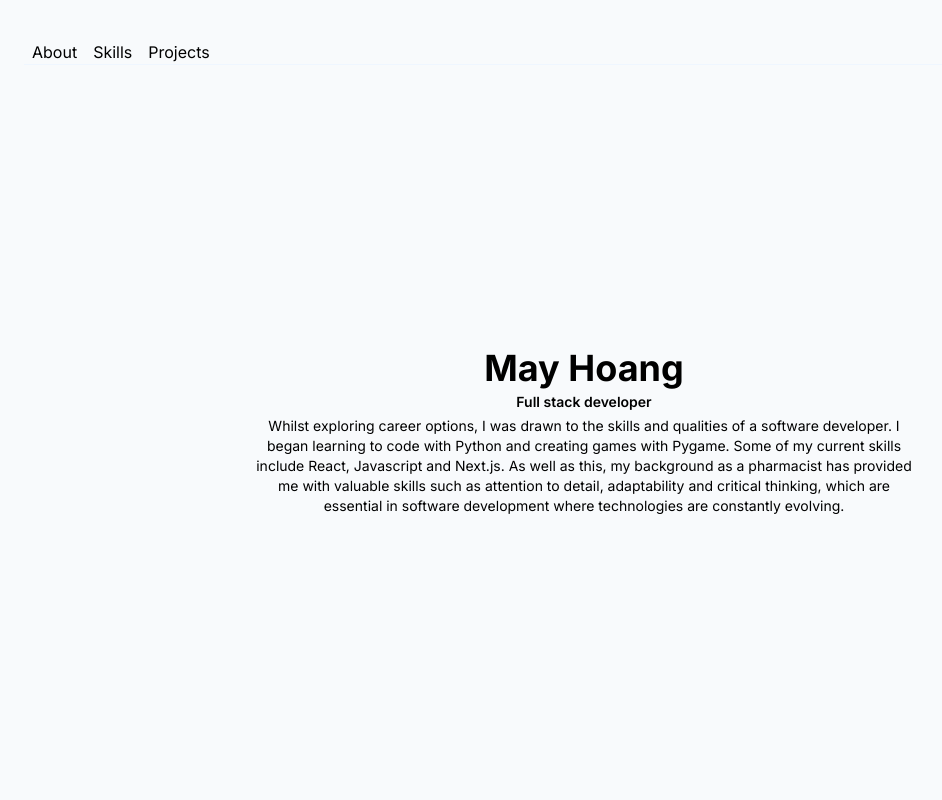
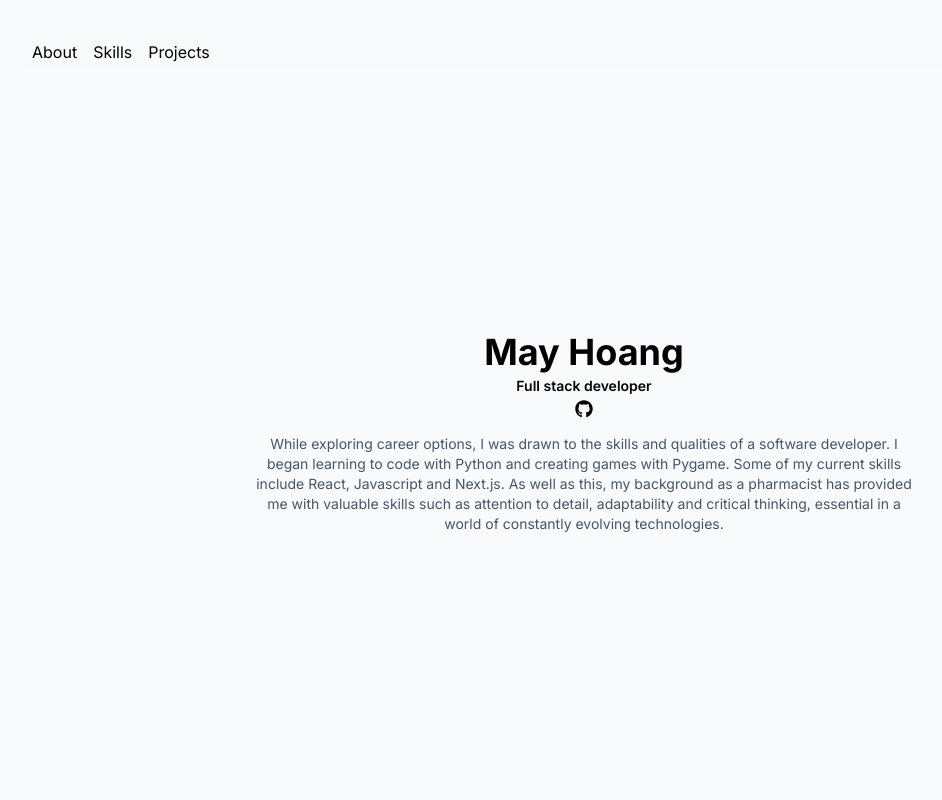
Before and after one commit to mxy-1/portfolio, a Next.js app: page / in a window 1280 px wide. Shown: the top 800 px of the page, without its empty margins (56-998 px from the left). Built offline with nearby package versions, Linux system fonts and the light colour scheme.

Commit message:
framer motion

```diff
--- a/app/components/Hero.tsx
+++ b/app/components/Hero.tsx
@@ -1,10 +1,14 @@
+import Link from "next/link";
+import { FaGithub } from "react-icons/fa";
+
 const Hero = () => {
 	return (
 		<section id='about'>
-			<div className=' text-center'>
+			<div className='flex flex-col items-center text-center'>
 				<h1 className="text-4xl font-bold">May Hoang</h1>
 				<p className="font-semibold p-1">Full stack developer</p>
-				<p className="md:w-[660px] inline-block">Whilst exploring career options, I was drawn to the skills and qualities of a software developer. I began learning to code with Python and creating games with Pygame. Some of my current skills include React, Javascript and Next.js. As well as this, my background as a pharmacist has provided me with valuable skills such as attention to detail, adaptability and critical thinking, which are essential in software development where technologies are constantly evolving.</p>
+				<Link href="https://github.com/mxy-1" target="_blank" className="w-max hover:scale-110"><FaGithub size="18px" /></Link>
+				<p className="md:w-[660px] inline-block pt-4 text-slate-600">While exploring career options, I was drawn to the skills and qualities of a software developer. I began learning to code with Python and creating games with Pygame. Some of my current skills include React, Javascript and Next.js. As well as this, my background as a pharmacist has provided me with valuable skills such as attention to detail, adaptability and critical thinking, essential in a world of constantly evolving technologies.</p>
 			</div>
 
 		</section>
--- a/app/components/Projects.tsx
+++ b/app/components/Projects.tsx
@@ -3,9 +3,8 @@ import Image from 'next/image'
 import Link from 'next/link'
 import { FaGithub } from "react-icons/fa";
 import { MdOutlinePageview } from "react-icons/md";
-// flex-grow: 1;
-//     max-width: 46%;
-// 0px 0px 6px 2px rgb(106 131 146 / 17%)
+
+
 const Projects = () => {
 	return (
 		<section id="projects" className="px-10  bg-slate-50 lg:px-20">
--- a/app/components/SkillCard.tsx
+++ b/app/components/SkillCard.tsx
@@ -1,7 +1,8 @@
 "use client"
 import { useState } from "react"
+import { motion } from "framer-motion"
 
-const SkillCard = ({icon}: {icon: {skill: string, src:string}}) => {
+const SkillCard = ({ icon }: { icon: { skill: string, src: string } }) => {
     const [skill, setSkill] = useState(false)
 
     const handleMouseEnter = () => {
@@ -13,12 +14,15 @@ const SkillCard = ({icon}: {icon: {skill: string, src:string}}) => {
     }
 
     return (
-        <div>
-            <img src={icon.src} width={80} className="my-2 hover:opacity-60" onMouseEnter={handleMouseEnter} onMouseLeave={handleMouseLeave}/>
+        <motion.div
+        initial={{ opacity: 0.2 }}
+        whileInView={{ opacity: 1 }}
+        >
+            <img src={icon.src} width={80} className="my-2 hover:opacity-60" onMouseEnter={handleMouseEnter} onMouseLeave={handleMouseLeave} />
             <div className="relative">
                 <p className={skill ? "flex justify-center absolute top-[20%] left-[50%] translate-x-[-50%] translate-y-[-50%] font-medium" : "hidden"}>{icon.skill}</p>
             </div>
-        </div>
+        </motion.div>
 
     )
 }
--- a/package.json
+++ b/package.json
@@ -9,6 +9,7 @@
     "lint": "next lint"
   },
   "dependencies": {
+    "framer-motion": "^11.0.5",
     "next": "14.1.0",
     "react": "^18",
     "react-dom": "^18",
```
Also changed, not shown: 1 other file (tests, documents, lock files or other folders).
